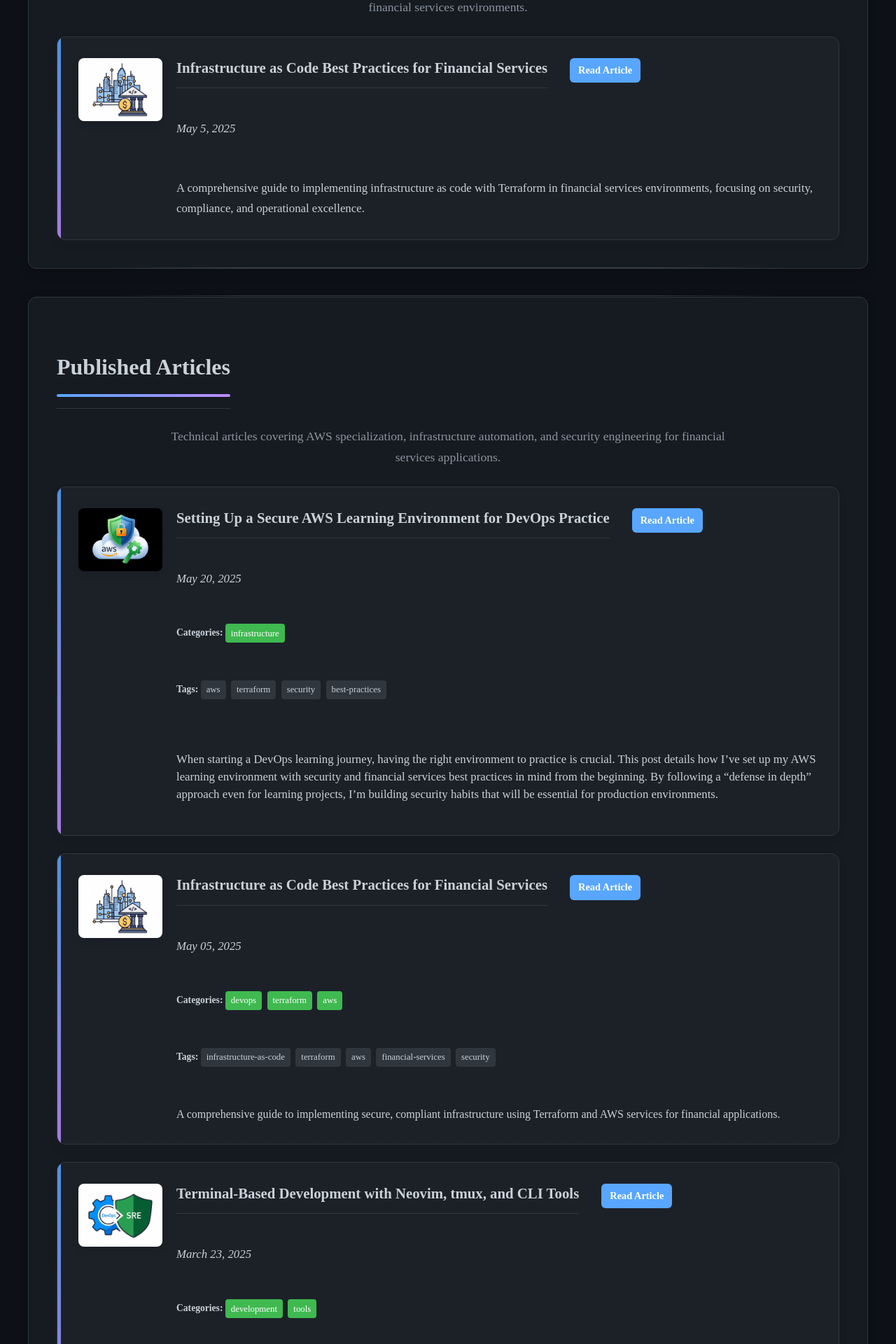
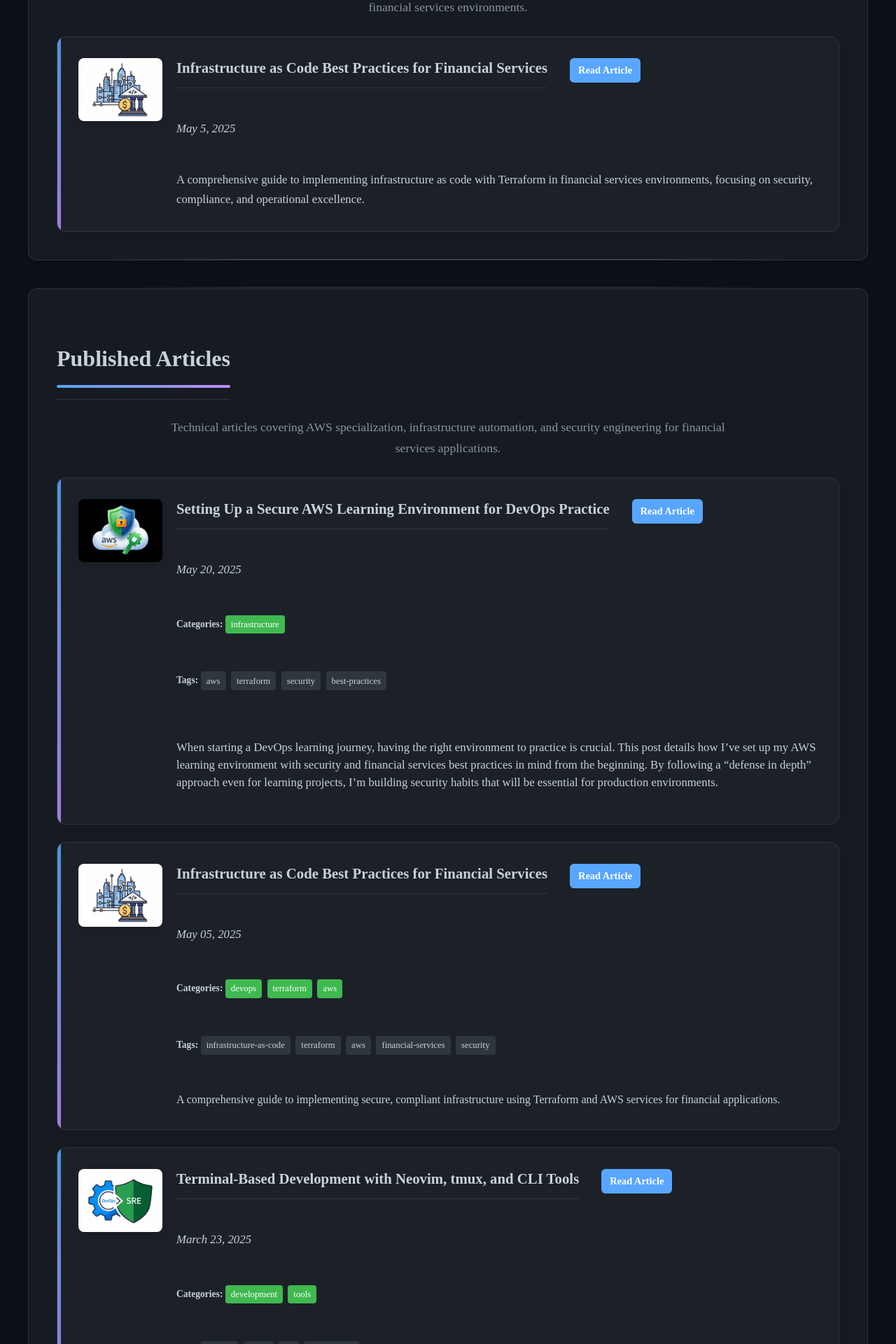
Before and after one commit to joshuamichaelhall/joshuamichaelhall.github.io, a Jekyll site: the page built from pages/blog.md, in a window 1280 px wide. Shown: the part 464-2384 px from the top of the page at 70% size. Built offline with Jekyll 4.4.1, drawn with Linux system fonts in a browser that asks for light colours; nearby versions of some CDN libraries.

Commit message:
Reduce spacing between project titles and descriptions
- Reduce project-header margin-bottom from 1rem to 0.5rem
- Add small top margin to project-description for better flow
- Improve visual hierarchy in project cards on homepage

🤖 Generated with [Claude Code](https://claude.ai/code)

Co-Authored-By: Claude <noreply@anthropic.com>

```diff
--- a/assets/main.scss
+++ b/assets/main.scss
@@ -3939,3 +3939,12 @@ code[class*="language-"] {
   margin-top: 0.5rem;
   line-height: 1.5;
 }
+
+/* Reduce spacing between project title and description */
+.project-header {
+  margin-bottom: 0.5rem !important;
+}
+
+.project-description {
+  margin-top: 0.25rem;
+}
```
